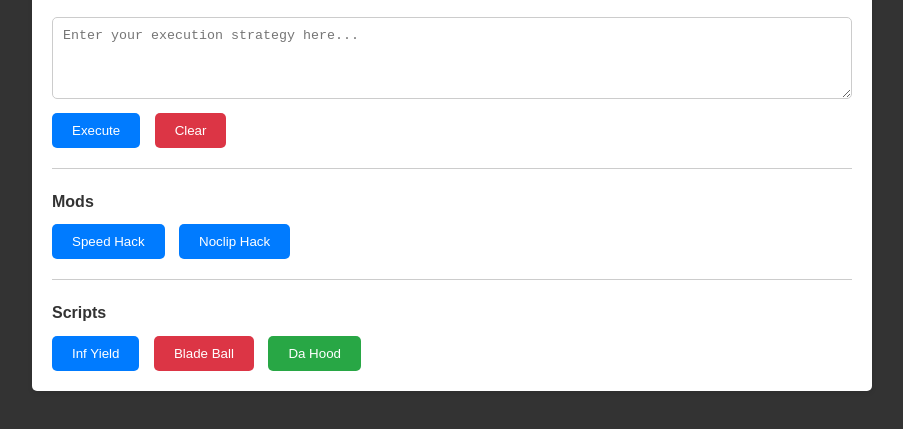
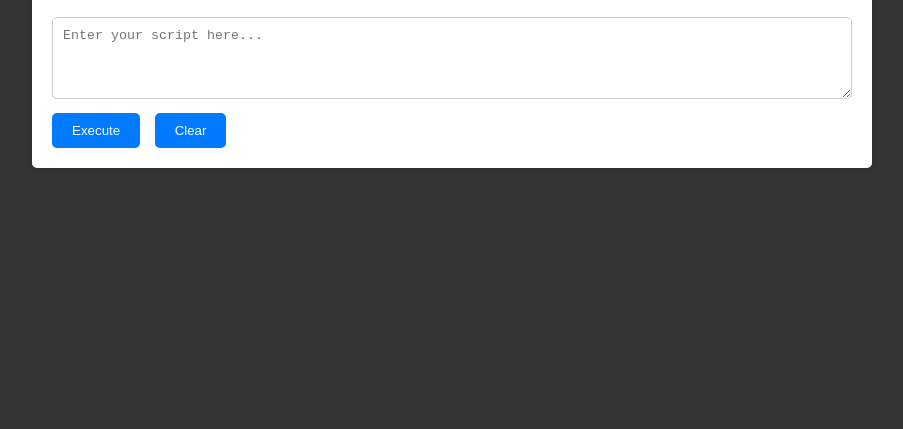
Before and after one commit to panthercheats/executor, a website: page index.html in a window 1280 px wide. Shown: the part 151-580 px from the top of the page, without its empty margins (188-1091 px from the left). Drawn offline with Linux system fonts and the light colour scheme.

Commit message:
Update index.html

```diff
--- a/index.html
+++ b/index.html
@@ -9,7 +9,7 @@
             font-family: Arial, sans-serif;
             margin: 0;
             padding: 0;
-            background-color: #333; /* Changed to dark gray */
+            background-color: #333; /* Dark gray background */
         }
         .container {
             max-width: 800px;
@@ -26,10 +26,6 @@
         h2 {
             color: #333;
             text-align: center;
-        }
-        p {
-            color: #666;
-            line-height: 1.6;
         }
         .input-box {
             width: 100%;
@@ -51,25 +47,12 @@
             background-color: #007bff;
             color: #fff;
         }
-        .button.red {
-            background-color: #dc3545;
-            color: #fff;
-        }
-        .button.green {
-            background-color: #28a745;
-            color: #fff;
-        }
         .button:hover {
             opacity: 0.8;
         }
         .line {
             border-top: 1px solid #ccc;
             margin: 20px 0;
-        }
-        .mods, .scripts {
-            font-weight: bold;
-            color: #333;
-            margin-bottom: 10px;
         }
         /* Modal Styling */
         .modal {
@@ -115,18 +98,9 @@
     <div class="container">
         <h1>PantherHub</h1>
         <h2>Execution</h2>
-        <textarea class="input-box" id="input-box" rows="4" placeholder="Enter your execution strategy here..."></textarea>
-        <button class="button blue" onclick="execute()">Execute</button>
-        <button class="button red clear" onclick="clearText()">Clear</button>
-        <div class="line"></div>
-        <p class="mods">Mods</p>
-        <button class="button blue">Speed Hack</button>
-        <button class="button blue">Noclip Hack</button>
-        <div class="line"></div>
-        <p class="scripts">Scripts</p>
-        <button class="button blue" onclick="copyToClipboard()">Inf Yield</button>
-        <button class="button red">Blade Ball</button>
-        <button class="button green">Da Hood</button>
+        <textarea class="input-box" id="input-box" rows="4" placeholder="Enter your script here..."></textarea>
+        <button class="button blue" onclick="executeScript()">Execute</button>
+        <button class="button blue" onclick="clearText()">Clear</button>
     </div>
 
     <!-- The Modal -->
@@ -139,11 +113,23 @@
     </div>
 
     <script>
-        function execute() {
-            const script = 'print("hello")';
-            // Logic to send the script to Roblox
-            console.log("Executing script: " + script);
-            alert("Executing script: " + script);
+        function executeScript() {
+            const script = document.getElementById("input-box").value;
+            fetch('http://localhost:3000/execute', {
+                method: 'POST',
+                headers: {
+                    'Content-Type': 'application/json',
+                },
+                body: JSON.stringify({ script: script }),
+            })
+            .then(response => response.json())
+            .then(data => {
+                console.log('Success:', data);
+                alert("Script sent to backend: " + script);
+            })
+            .catch((error) => {
+                console.error('Error:', error);
+            });
         }
 
         function clearText() {
```
